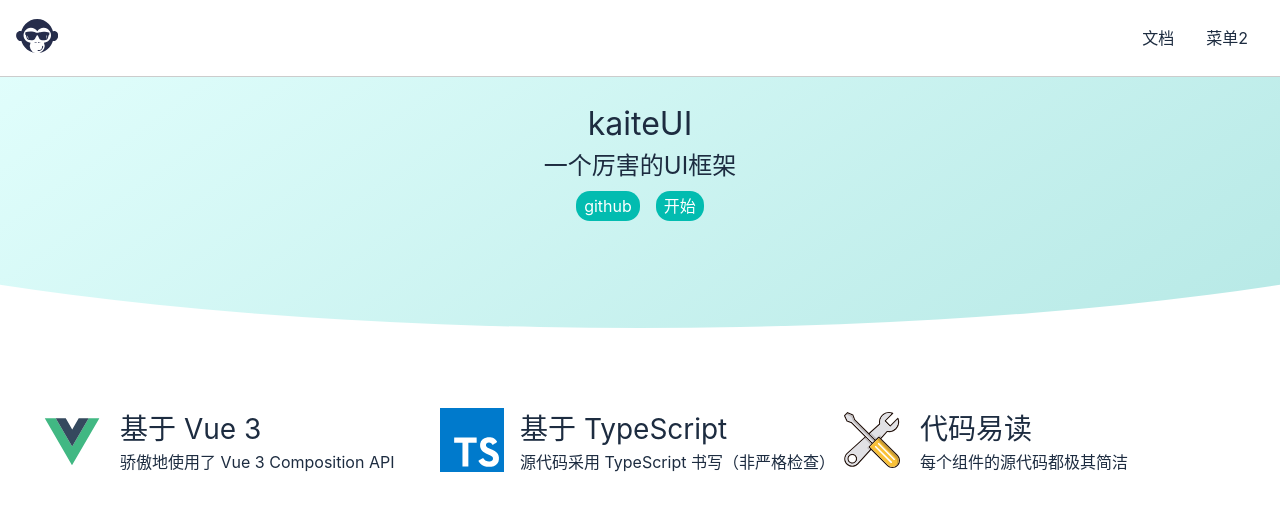
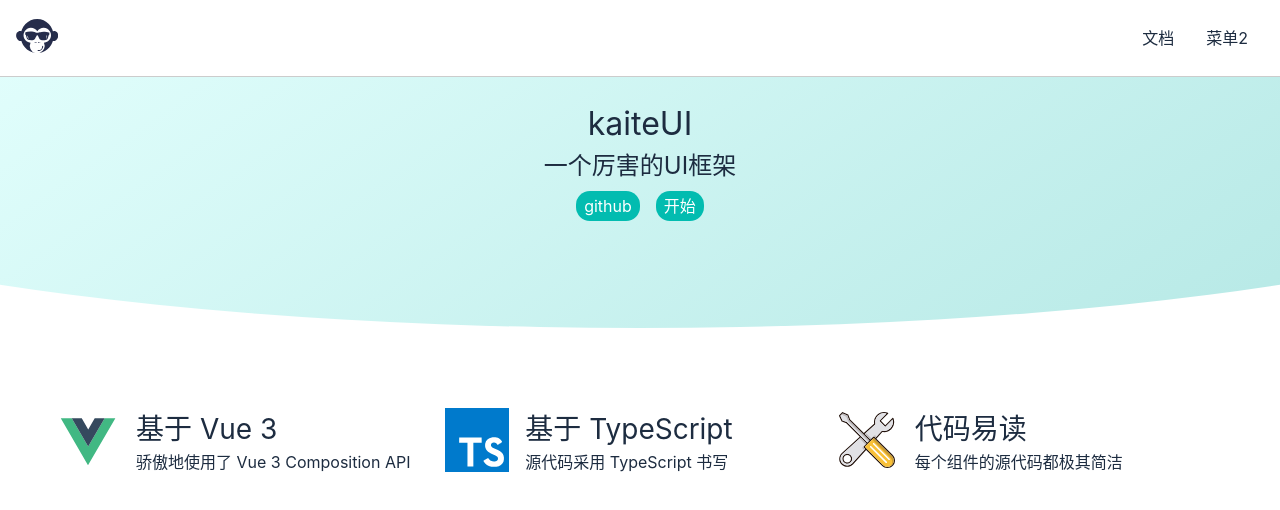
Before and after one commit to kaitehan/KAITE-UI, a Vue app in the folder kaite-ui/: page / in a window 1280 px wide. Shown: the top 510 px of the page. Built offline with nearby package versions, Linux system fonts and the light colour scheme.

Commit message:
优化官网

```diff
--- a/kaite-ui/src/components/DocFileDemo.vue
+++ /dev/null
@@ -1,3 +0,0 @@
-<template>
-  <div>默认页面</div>
-</template>
--- a/kaite-ui/src/router.ts
+++ b/kaite-ui/src/router.ts
@@ -6,7 +6,6 @@
 import ButtonDemo from "./components/ButtonPage/ButtonDemo.vue";
 import DialogDemo from "./components/DialogPage/DialogDemo.vue";
 import TabsDemo from "./components/TabsPage/TabsDemo.vue";
-import DocFileDemo from "./components/DocFileDemo.vue";
 
 import Intro from "./views/Intro.vue";
 import Install from "./views/Install.vue";
@@ -21,7 +20,7 @@
       path: "/doc",
       component: Doc,
       children: [
-        { path: "", component: DocFileDemo },
+        { path: "", redirect: "/doc/intro" },
         {
           path: "intro",
           component: Intro,
--- a/kaite-ui/src/views/Home.vue
+++ b/kaite-ui/src/views/Home.vue
@@ -25,7 +25,7 @@
             <use xlink:href="#icon-typescript-icon"></use>
           </svg>
           <h3>基于 TypeScript</h3>
-          <p>源代码采用 TypeScript 书写（非严格检查）</p>
+          <p>源代码采用 TypeScript 书写</p>
         </li>
         <li>
           <svg>
@@ -57,17 +57,27 @@
 .features {
   margin: 64px auto;
   width: 400px;
+  padding: 0 16px;
   @media (min-width: 800px) {
     width: 800px;
+    > ul {
+      > li {
+        width: 50%;
+      }
+    }
   }
   @media (min-width: 1200px) {
     width: 1200px;
+    > ul {
+      > li {
+        width: 33.3333%;
+      }
+    }
   }
   > ul {
     display: flex;
     flex-wrap: wrap;
     > li {
-      width: 400px;
       margin: 16px 0;
       display: grid;
       justify-content: start;
```
